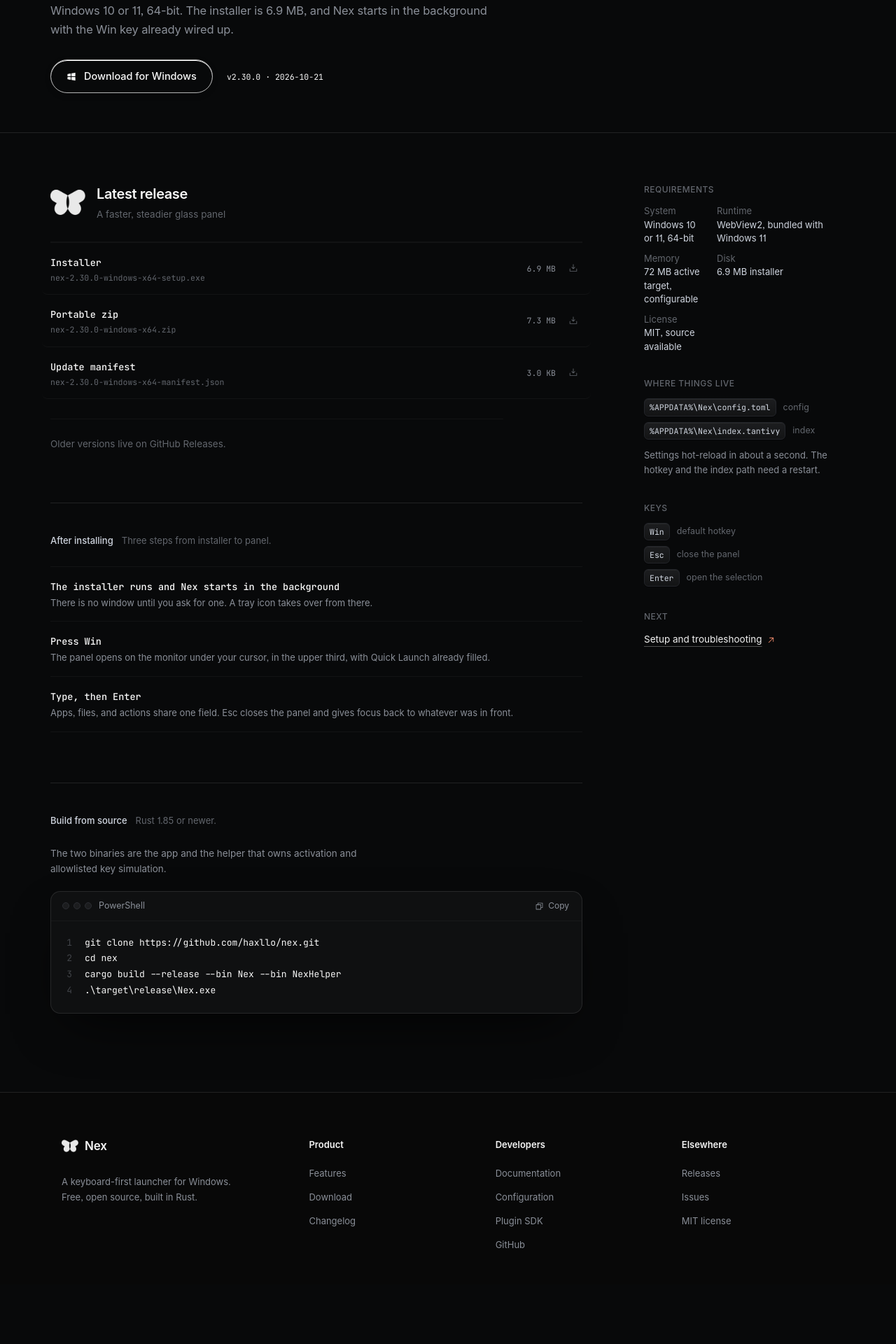
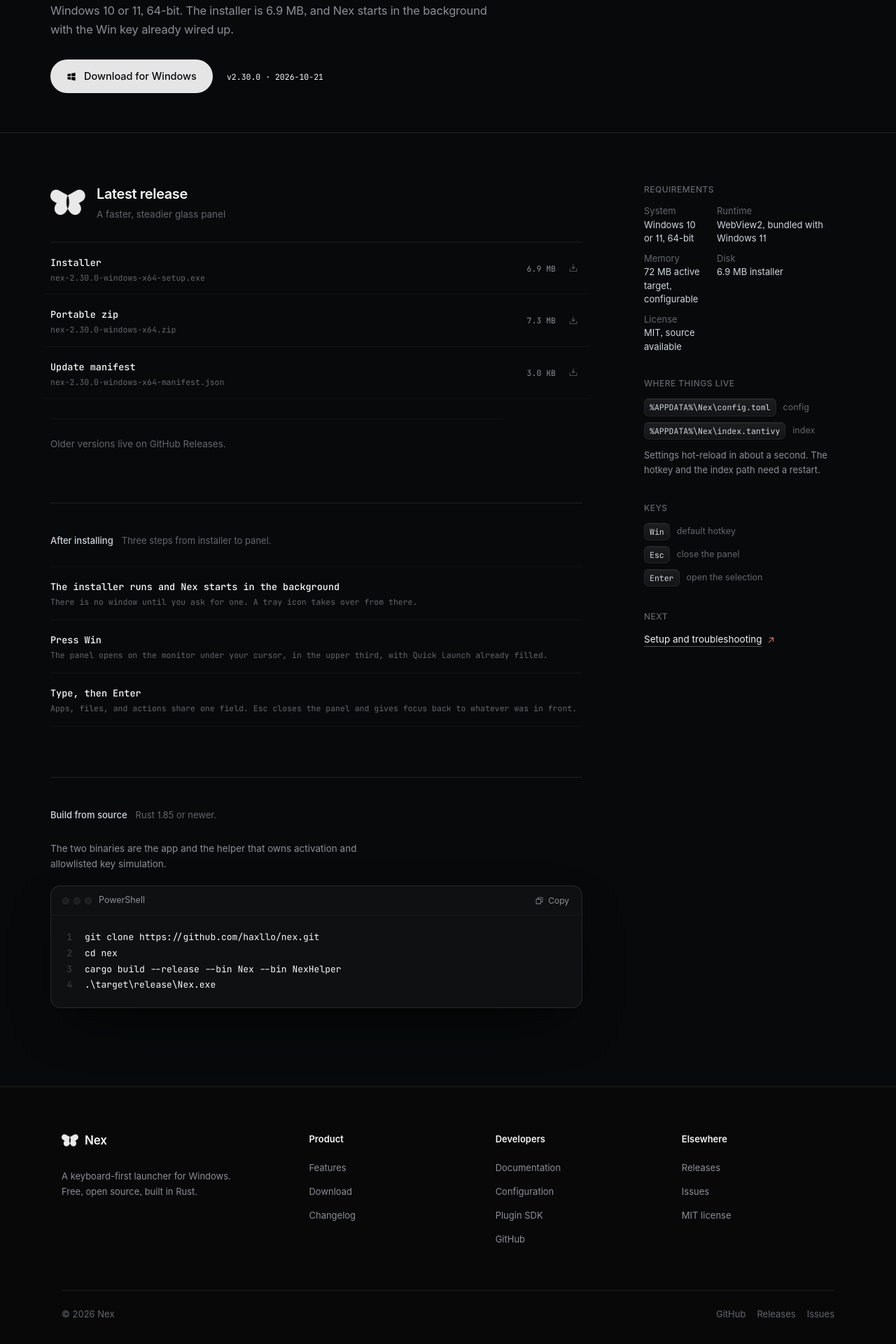
Before and after one commit to haxllo/nexapp.live, a Next.js app: page /download in a window 1280 px wide. Shown: the part 302-2222 px from the top of the page at 70% size. Before the commit the page ends 2137 px from the top, so only its background shows below. Built offline with nearby package versions, Linux system fonts and the light colour scheme; a web font is replaced by a local one.

Commit message:
Normalize primary button and refine footer/download UI

```diff
--- a/src/app/download/page.tsx
+++ b/src/app/download/page.tsx
@@ -120,7 +120,7 @@
                 ))}
               </div>
 
-              <p className="pg-note" style={{ marginTop: 28 }}>
+              <p className="pg-note pg-note--compact">
                 Older versions live on{" "}
                 <a
                   href={GITHUB_RELEASES}
@@ -143,20 +143,11 @@
                 {afterInstall.map((item) => (
                   <div
                     key={item.title}
-                    className="pg-asset"
-                    style={{ gridTemplateColumns: "minmax(0, 1fr)" }}
+                    className="pg-asset pg-asset--stacked"
                   >
                     <span className="min-w-0">
                       <strong>{item.title}</strong>
-                      <span
-                        className="ln-mono"
-                        style={{
-                          fontFamily: "var(--ln-font)",
-                          fontSize: "13px",
-                          lineHeight: 1.65,
-                          color: "var(--ln-text-3)",
-                        }}
-                      >
+                      <span className="pg-asset-body">
                         {item.body}
                       </span>
                     </span>
--- a/src/components/site-footer.tsx
+++ b/src/components/site-footer.tsx
@@ -116,6 +116,35 @@
             </ul>
           </div>
         </div>
+      <div className="ln-footer-bottom" data-testid="footer-bottom-bar">
+        <span>© 2026 Nex</span>
+        <div className="ln-footer-bottom-links">
+          <a
+            href={GITHUB_REPO}
+            target="_blank"
+            rel="noopener noreferrer"
+            data-testid="footer-bottom-github"
+          >
+            GitHub
+          </a>
+          <a
+            href={GITHUB_RELEASES}
+            target="_blank"
+            rel="noopener noreferrer"
+            data-testid="footer-bottom-releases"
+          >
+            Releases
+          </a>
+          <a
+            href={GITHUB_ISSUES}
+            target="_blank"
+            rel="noopener noreferrer"
+            data-testid="footer-bottom-issues"
+          >
+            Issues
+          </a>
+        </div>
+      </div>
       </div>
     </footer>
   );
--- a/src/components/ui.tsx
+++ b/src/components/ui.tsx
@@ -98,11 +98,15 @@
 }
 
 const buttonBase =
-  "inline-flex max-w-full items-center justify-center rounded-full font-medium transition-[background-color,color,border-color,transform,box-shadow] duration-200 ease-[cubic-bezier(0.22,1,0.36,1)] active:translate-y-px";
-const buttonSkin =
-  "text-[#111315] bg-[#f5f5f5] border border-white/70 shadow-[inset_0_1px_0_#fff,0_3px_10px_#0002] hover:bg-[#e5e7eb] hover:-translate-y-px";
+  "ui-btn inline-flex max-w-full items-center justify-center rounded-full font-medium transition-[background-color,color,border-color,transform,box-shadow] duration-200 ease-[cubic-bezier(0.22,1,0.36,1)] active:translate-y-px";
+const buttonVariants = {
+  primary: "ui-btn-primary",
+  secondary: "ui-btn-secondary",
+  ghost: "ui-btn-ghost",
+};
 
 const buttonSizes = {
+  sm: "h-9 px-3.5 text-[12.5px] gap-1.5",
   md: "h-11 px-4.5 text-[13.5px] gap-2",
   lg: "h-12 px-5.5 text-[14.5px] gap-2.5",
 };
@@ -111,6 +115,7 @@
   href,
   children,
   external = false,
+  variant = "primary",
   size = "md",
   withWindows = false,
   icon,
@@ -120,13 +125,14 @@
   href: string;
   children: ReactNode;
   external?: boolean;
+  variant?: keyof typeof buttonVariants;
   size?: keyof typeof buttonSizes;
   withWindows?: boolean;
   icon?: ReactNode;
   className?: string;
   testId?: string;
 }) {
-  const classes = `${buttonBase} ${buttonSizes[size]} ${buttonSkin} ${className}`;
+  const classes = `${buttonBase} ${buttonVariants[variant]} ${buttonSizes[size]} ${className}`;
   const inner = (
     <>
       {withWindows && (
```
Also changed, not shown: src/app/globals.css.
